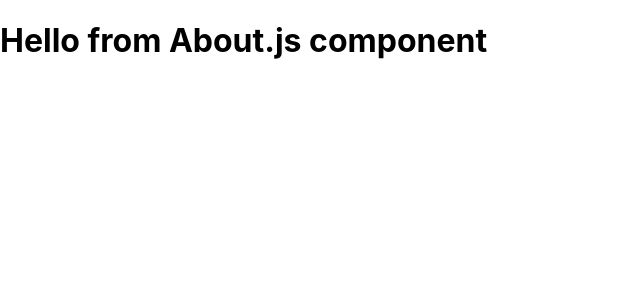
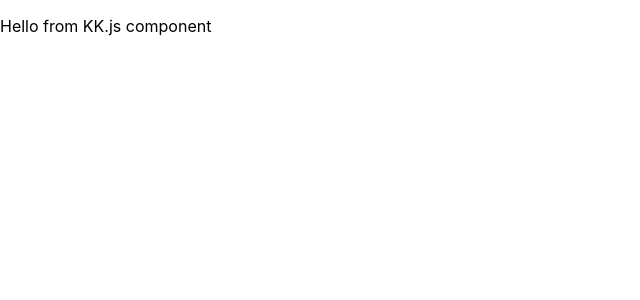
Before and after one commit to KeisakuHiga/cherrys-bake-shop, a React (Create React App) app in the folder frontend/: page /About in a window 1280 px wide. Shown: the top 300 px of the page, without its empty margins (0-640 px from the left). Built offline with nearby package versions, Linux system fonts and the light colour scheme.

Commit message:
Trial JSX commit

```diff
--- a/frontend/src/components/About/About.js
+++ b/frontend/src/components/About/About.js
@@ -1,10 +1,11 @@
-import React, { Component } from 'react'
+import React, { Component } from "react";
 class About extends Component {
-  state = {  }
+  state = {};
   render() {
     return (
-      <h1>Hello from About.js component</h1>
-
+      <div className="About-container">
+        <p>Hello from KK.js component</p>
+      </div>
     );
   }
 }
```
